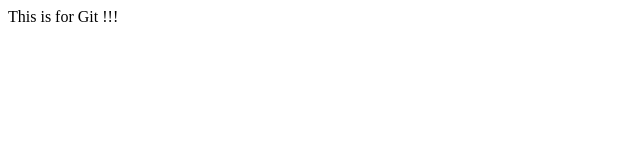
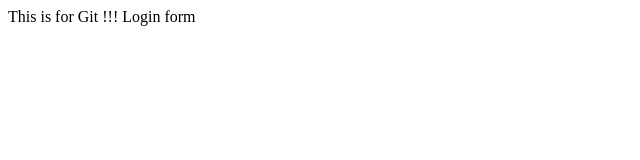
Before and after one commit to SupreetV/myappsample, a plain HTML site: page index.html in a window 1280 px wide. Shown: the full height of the page, 0-640 px from the left. Drawn offline with Linux system fonts and the light colour scheme.

Commit message:
Login commit

```diff
--- /dev/null
+++ b/dir2/app2.js
@@ -0,0 +1 @@
+console.log("This will be ignored")
--- a/index.html
+++ b/index.html
@@ -4,5 +4,6 @@
 </head>
 <body>
 	This is for Git !!!
+	Login form
 </body>
 </html>
```
Also changed, not shown: login.html (added, +1 -0 lines), log.txt (added).
